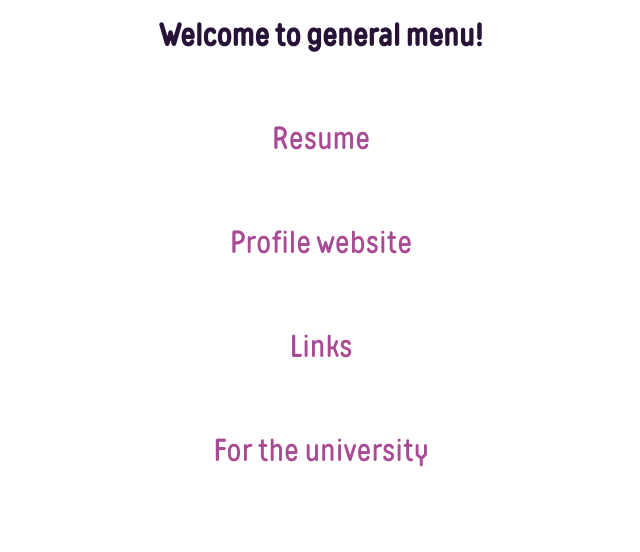
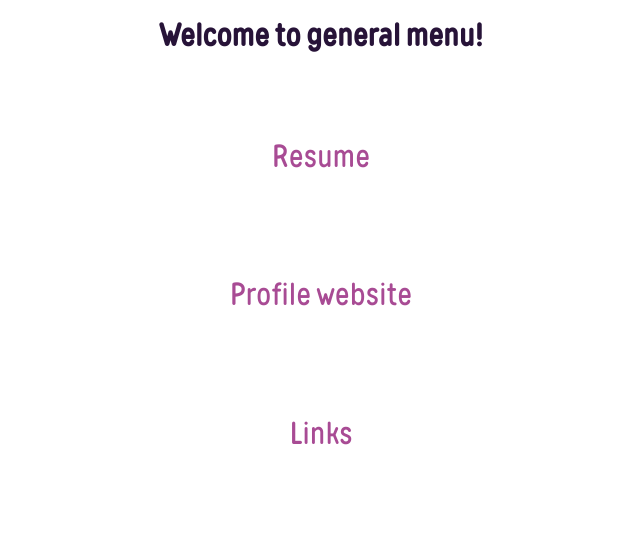
Before and after one commit to aimbjp/ProfileSite, a plain HTML site: page src/index.html in a window 1280 px wide. Shown: the top 552 px of the page, without its empty margins (319-959 px from the left). Drawn offline with Linux system fonts and the light colour scheme.

Commit message:
eddit main page and links

```diff
--- a/src/index.html
+++ b/src/index.html
@@ -40,7 +40,7 @@
             <a href="HTML/Core/resume.html" id="resume" class="main">Resume</a>
             <a href="HTML/Core/profile.html" id="profile" class="main">Profile website</a>
             <a href="HTML/Core/links.html" id="links" class="main">Links</a>
-            <a href="HTML/UN/univ.html" id="univ" class="other">For the university</a>
+<!--            <a href="HTML/UN/univ.html" id="univ" class="other">For the university</a>-->
         </section>
     </main>
     <footer>
```
Also changed, not shown: 1 other file.
